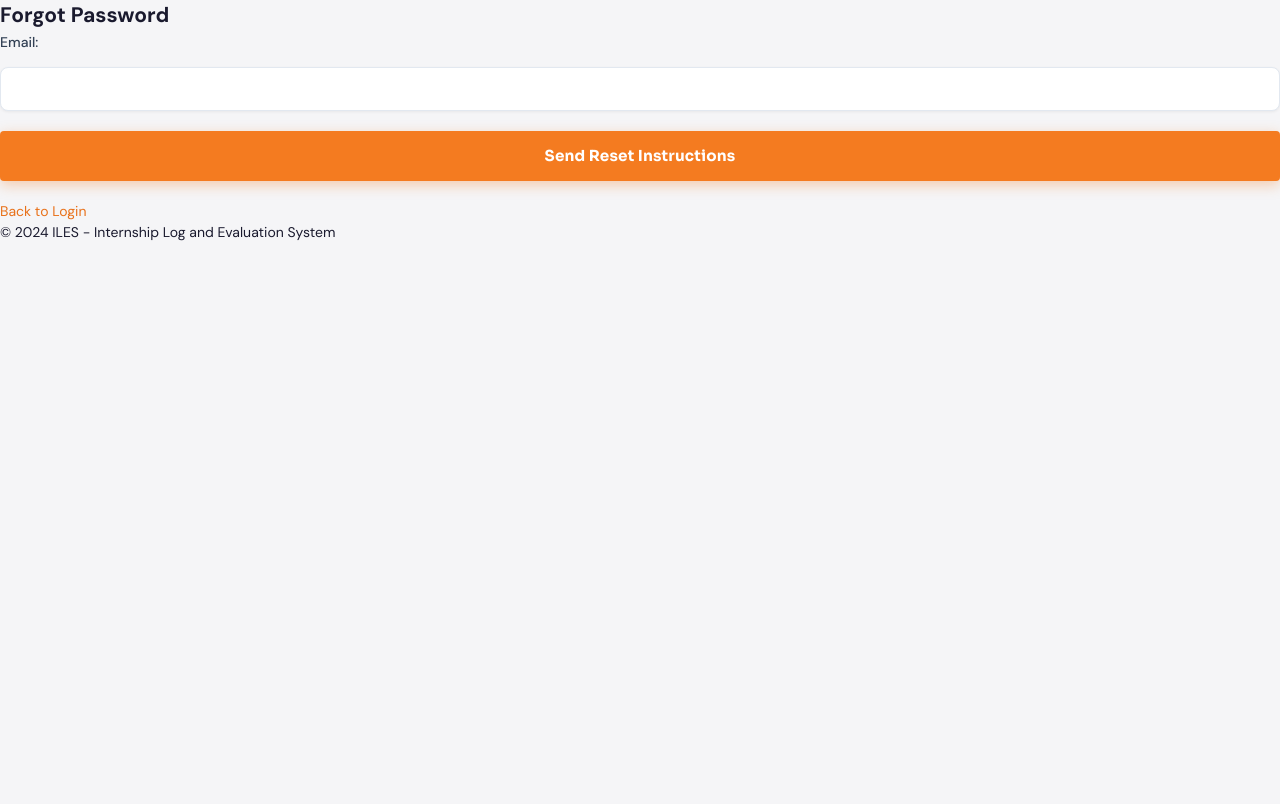
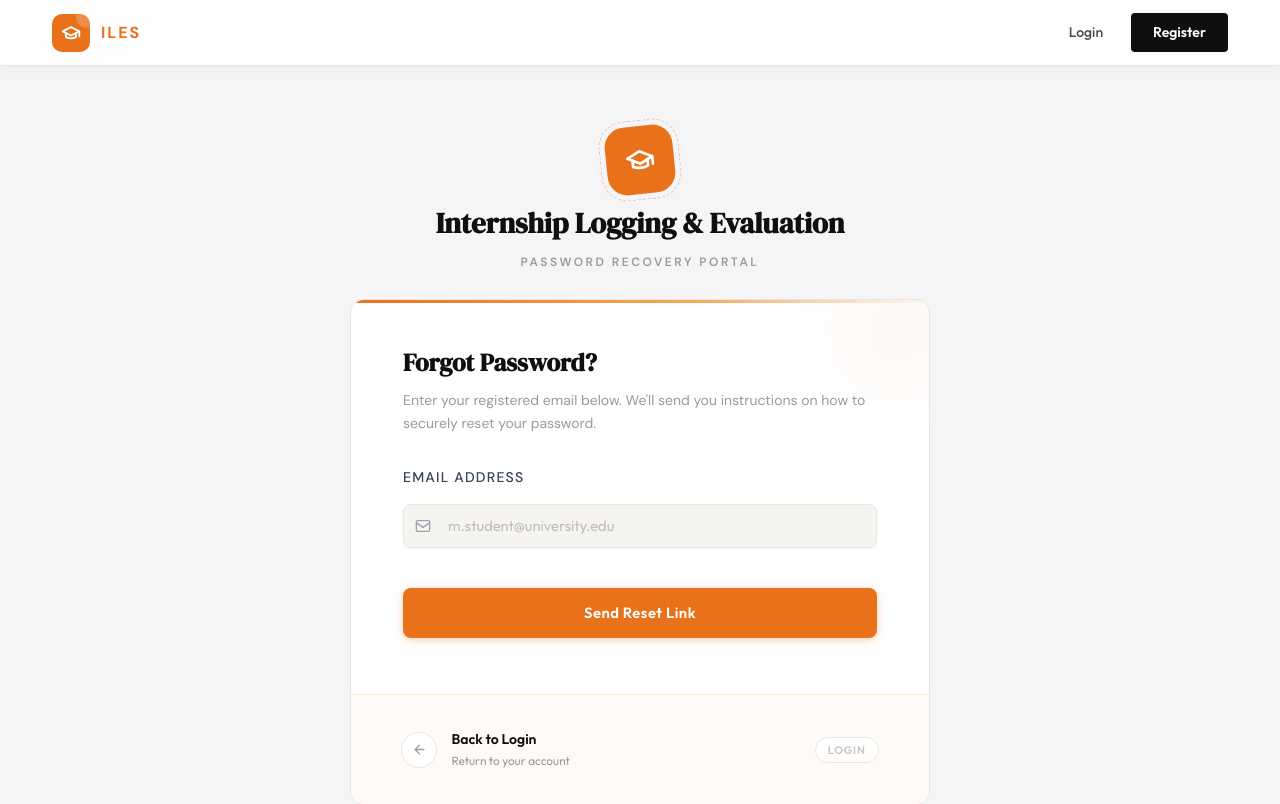
Before and after one commit to kalasamuel/ILES, a React (Vite) app in the folder frontend/iles-frontend/: page /forgot-password in a window 1280 px wide. Shown: the top 804 px of the page. Built offline with nearby package versions, Linux system fonts and the light colour scheme.

Commit message:
Implemented the back functionality

```diff
--- a/frontend/iles-frontend/src/features/auth/pages/ForgotPasswordPage.jsx
+++ b/frontend/iles-frontend/src/features/auth/pages/ForgotPasswordPage.jsx
@@ -1,9 +1,11 @@
 import React, { useState } from 'react';
 import { Link } from 'react-router-dom';
+import './ForgotPasswordPage.css';
 
 function ForgotPasswordPage() {
   const [email, setEmail] = useState('');
   const [message, setMessage] = useState('');
+  const [messageType, setMessageType] = useState('');
   const [isLoading, setIsLoading] = useState(false);
 
   const handleSubmit = async (e) => {
@@ -14,40 +16,127 @@ function ForgotPasswordPage() {
     try {
       // TODO: Implement forgot password API call
       console.log('Forgot password for:', email);
-      setMessage('Password reset instructions sent to your email');
+      setMessage('Password reset instructions sent to your email.');
+      setMessageType('success');
     } catch (err) {
-      setMessage('Failed to send reset instructions');
+      setMessage('Failed to send reset instructions. Please try again.');
+      setMessageType('error');
     } finally {
       setIsLoading(false);
     }
   };
 
   return (
-    <div className="forgot-password-page">
+    <>
+      {/* ── Navbar ── */}
+      <nav className="navbar">
+        <Link to="/" className="navbar-brand">
+          <div className="navbar-logo">
+            <svg width="20" height="20" viewBox="0 0 24 24" fill="none" stroke="white" strokeWidth="2.2" strokeLinecap="round" strokeLinejoin="round">
+              <path d="M22 10v6M2 10l10-5 10 5-10 5z"/>
+              <path d="M6 12v5c3.33 1.67 8.67 1.67 12 0v-5"/>
+            </svg>
+          </div>
+          <span className="navbar-title">ILES</span>
+        </Link>
+        <div className="navbar-actions">
+          <Link to="/login" className="btn-ghost">Login</Link>
+          <Link to="/register" className="btn-register">Register</Link>
+        </div>
+      </nav>
+
+      {/* ── Page ── */}
+      <main className="forgot-password-page">
+
+        {/* Hero */}
+        <div className="forgot-password-hero">
+          <div className="hero-icon">
+            <svg width="30" height="30" viewBox="0 0 24 24" fill="none" stroke="white" strokeWidth="2.2" strokeLinecap="round" strokeLinejoin="round">
+              <path d="M22 10v6M2 10l10-5 10 5-10 5z"/>
+              <path d="M6 12v5c3.33 1.67 8.67 1.67 12 0v-5"/>
+            </svg>
+          </div>
+          <h1 className="hero-title">Internship Logging &amp; Evaluation</h1>
+          <p className="hero-subtitle">Password Recovery Portal</p>
+        </div>
+
+        {/* Card */}
         <div className="forgot-password-form-container">
-        <h2>Forgot Password</h2>
+          <div className="card-body">
+            <h2>Forgot Password?</h2>
+            <p className="card-description">
+              Enter your registered email below. We'll send you instructions on how to securely reset your password.
+            </p>
+
             <form onSubmit={handleSubmit} className="forgot-password-form">
               <div className="form-group">
-            <label htmlFor="email">Email:</label>
+                <label htmlFor="email">Email Address</label>
+                <div className="input-wrapper">
+                  <span className="input-icon">
+                    <svg width="16" height="16" viewBox="0 0 24 24" fill="none" stroke="currentColor" strokeWidth="2" strokeLinecap="round" strokeLinejoin="round">
+                      <rect x="2" y="4" width="20" height="16" rx="2"/>
+                      <path d="M2 7l10 7 10-7"/>
+                    </svg>
+                  </span>
                   <input
                     type="email"
                     id="email"
                     name="email"
+                    placeholder="m.student@university.edu"
                     value={email}
                     onChange={(e) => setEmail(e.target.value)}
                     required
                   />
                 </div>
-          {message && <div className="message">{message}</div>}
-          <button type="submit" disabled={isLoading} className="btn btn-primary">
-            {isLoading ? 'Sending...' : 'Send Reset Instructions'}
+              </div>
+
+              {message && (
+                <div className={`message ${messageType}`}>{message}</div>
+              )}
+
+              <button type="submit" disabled={isLoading} className="btn-primary">
+                {isLoading ? (
+                  <>
+                    <span className="spinner" />
+                    Sending…
+                  </>
+                ) : (
+                  'Send Reset Link'
+                )}
               </button>
             </form>
-        <div className="forgot-password-links">
-          <Link to="/login">Back to Login</Link>
+          </div>
+
+          <div className="card-footer">
+            <Link to="/login" className="back-btn">
+              <div className="back-btn-left">
+                <div className="back-arrow-circle">
+                  <svg width="15" height="15" viewBox="0 0 24 24" fill="none" stroke="currentColor" strokeWidth="2.2" strokeLinecap="round" strokeLinejoin="round">
+                    <path d="M19 12H5M12 5l-7 7 7 7"/>
+                  </svg>
+                </div>
+                <div className="back-btn-text">
+                  <span className="back-btn-label">Back to Login</span>
+                  <span className="back-btn-sub">Return to your account</span>
                 </div>
               </div>
+              <span className="back-btn-badge">Login</span>
+            </Link>
           </div>
+        </div>
+
+        {/* Help */}
+        <p className="page-help">
+          Don't have access to your email?{' '}
+          <a href="mailto:helpdesk@university.edu">Contact the University IT Helpdesk</a>
+        </p>
+      </main>
+
+      {/* ── Footer ── */}
+      <footer className="site-footer">
+        © 2026 Internship Logging &amp; Evaluation System. All rights reserved.
+      </footer>
+    </>
   );
 }
 
```
Lines whose indentation alone changed are shown as unchanged.
